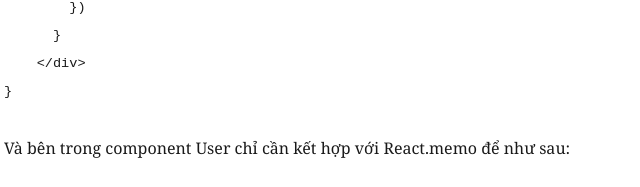
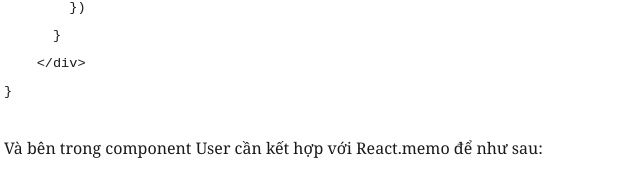
Before and after one commit to gialynguyen/vc-blog-gatsby, a Gatsby site: page /memoization-in-react/ in a window 1280 px wide. Shown: the part 5858-6045 px from the top of the page, 321-961 px from the left. Built offline with nearby package versions, Linux system fonts and the light colour scheme; Gatsby itself is replaced by a stand-in of ours; some packages are replaced by stand-ins of ours; code samples lack their colours.

Commit message:
update examle

````diff
--- a/content/blog/memoization-in-react/index.md
+++ b/content/blog/memoization-in-react/index.md
@@ -169,7 +169,7 @@ const ListUsers = () => {
 }
 ```
 
-Và bên trong component User chỉ cần kết hợp với React.memo để như sau:
+Và bên trong component User cần kết hợp với React.memo để như sau:
 
 ```
 const User = React.memo(
````
